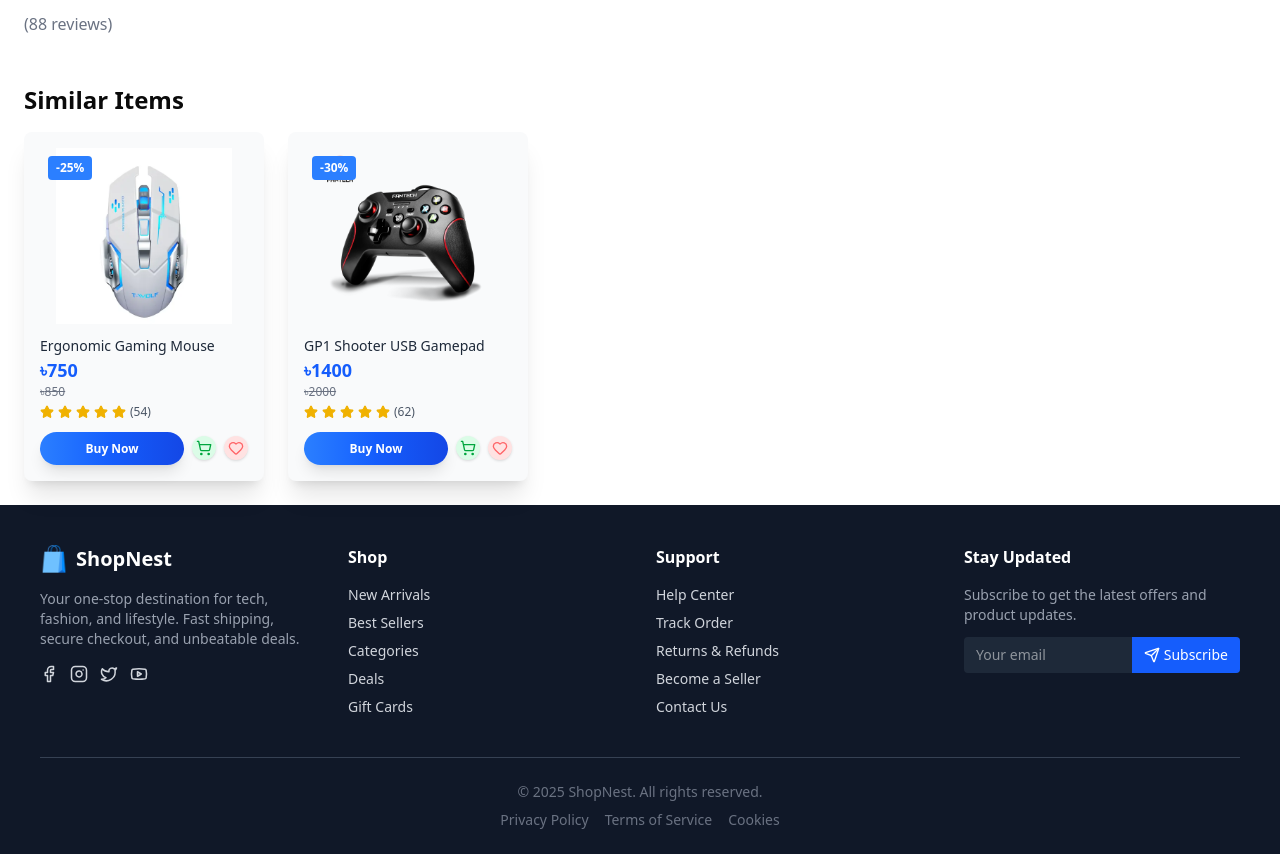
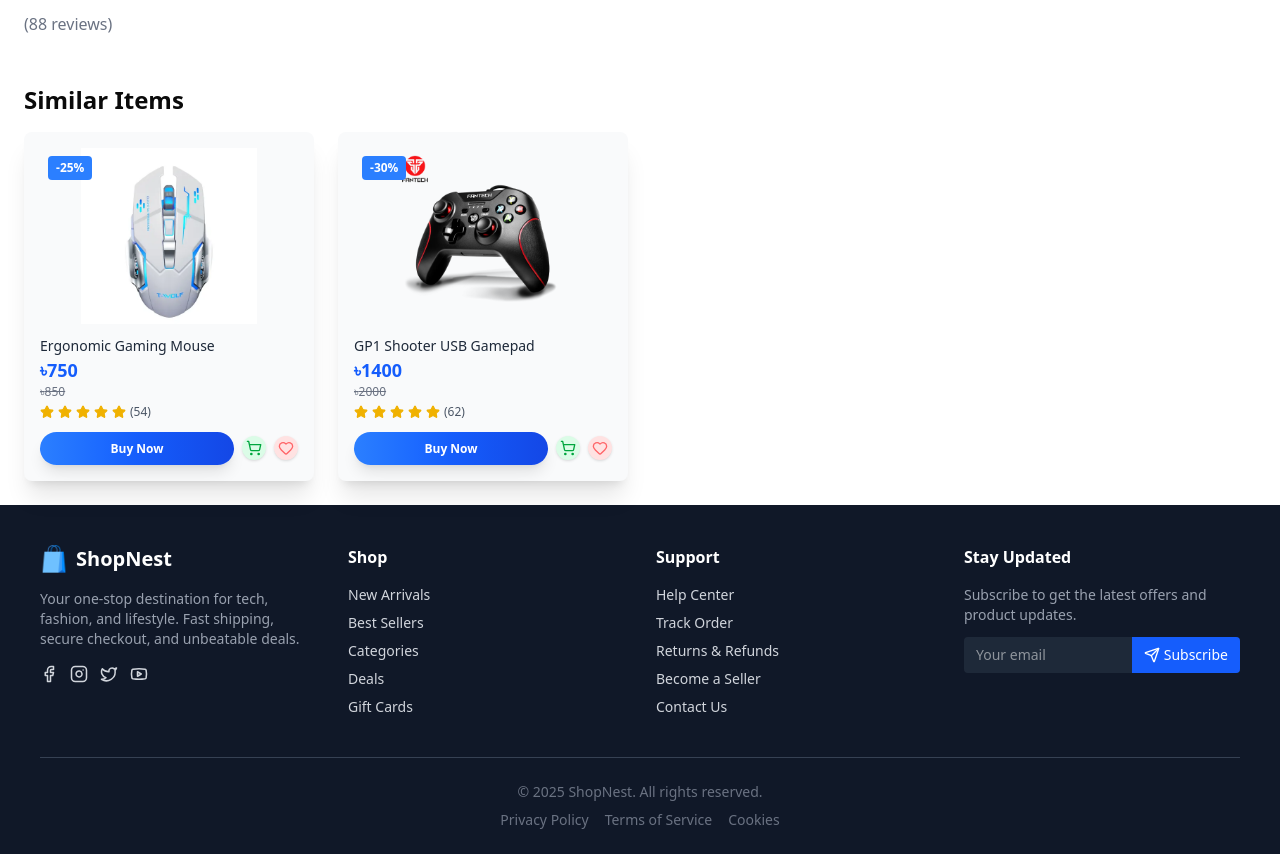
Before and after one commit to sazid-zero/ShopNest-E-Commerce-Web-App, a React (Vite) app: page /product/1 in a window 1280 px wide. Shown: the part 820-1674 px from the top of the page. Built offline with nearby package versions, Linux system fonts and the light colour scheme.

Commit message:
new pages added

```diff
--- a/src/Pages/ProductDetails.tsx
+++ b/src/Pages/ProductDetails.tsx
@@ -40,7 +40,7 @@
             {/* Similar Items */}
             <div className="mt-12">
                 <h2 className="text-2xl font-semibold mb-4">Similar Items</h2>
-                <div className="flex flex-wrap gap-6">
+                <div className="grid grid-cols-1 sm:grid-cols-2 md:grid-cols-4 gap-6">
                     {similarItems.map(item => (
                         <ProductCard key={item.id} product={item} />
                     ))}
```
